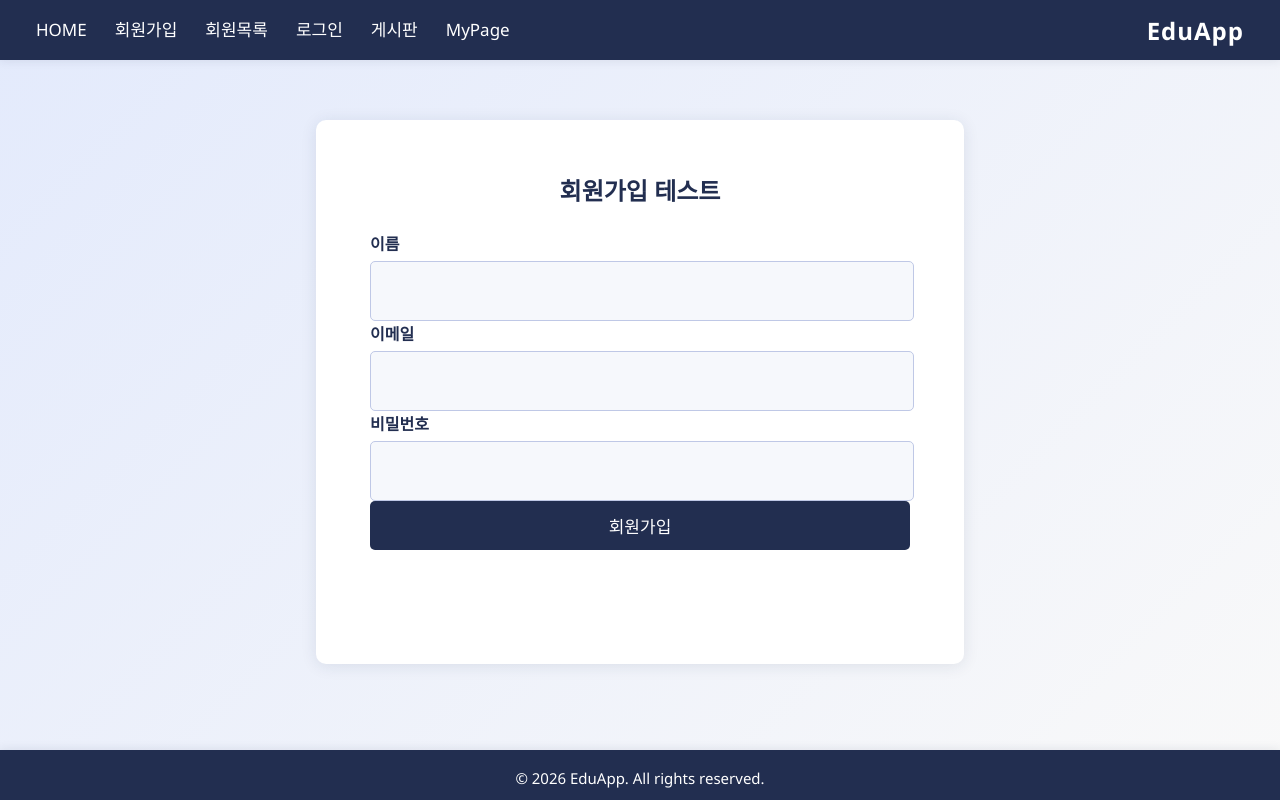
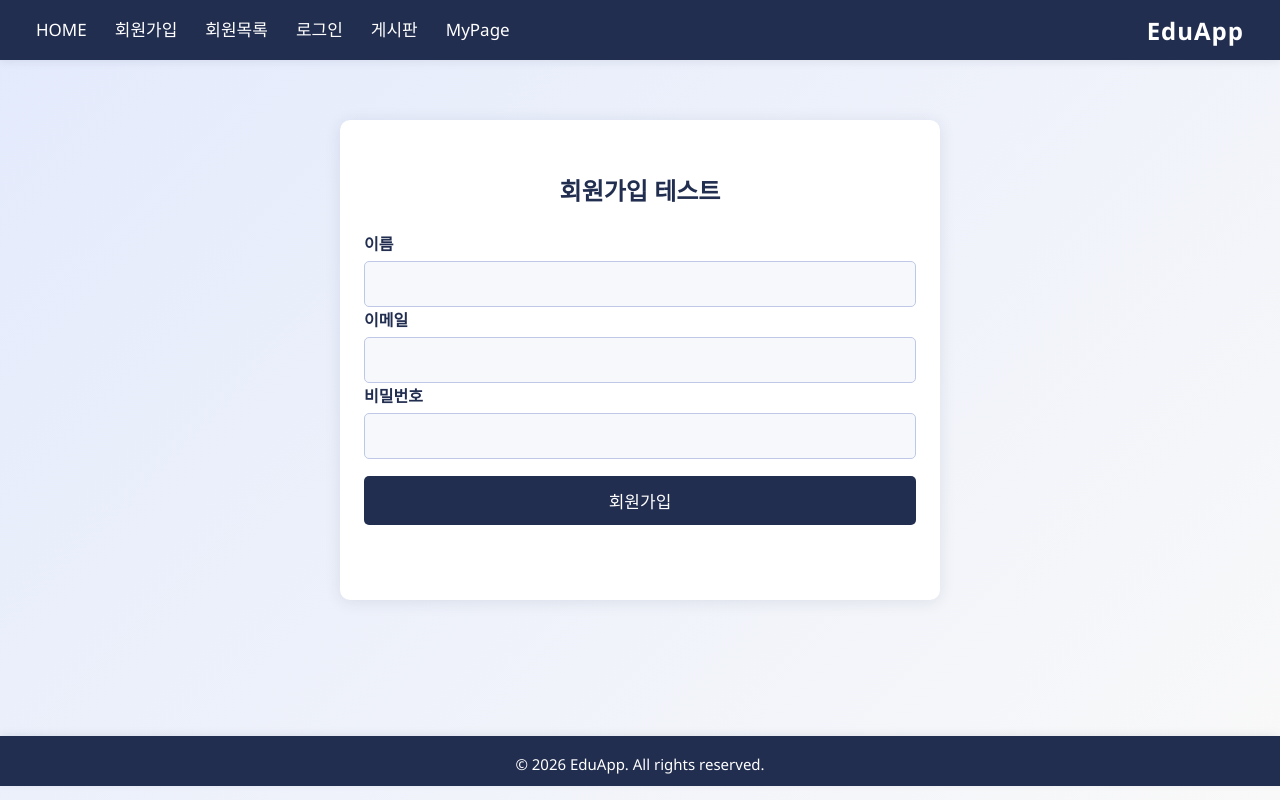
Before and after one commit to swanbaek/fastapi, a FastAPI app: page /signup in a window 1280 px wide. Run offline with FastAPI, Linux system fonts and the light colour scheme.

Commit message:
로그인과 회원가입 폼 스타일 개선

```diff
--- a/app/static/style.css
+++ b/app/static/style.css
@@ -1,4 +1,4 @@
-# 회원목록 테이블 스타일
+/* # 회원목록 테이블 스타일 */
 .users-table {
     width: 100%;
     border-collapse: collapse;
@@ -84,6 +84,7 @@ body {
     font-family: 'Segoe UI', Arial, sans-serif;
     background: linear-gradient(135deg, #e3eafc 0%, #f9f9f9 100%);
     margin: 0;
+    box-sizing: border-box;
     min-height: 100vh;
 }
 .navbar {
@@ -120,18 +121,12 @@ body {
     margin-right: 36px;
     letter-spacing: 1px;
 }
-.main {
-    min-height: 60vh;
-    max-width: 1200px;
-    margin:auto;
-    display: flex;
-    flex-direction: column;
-    align-items: center;
-    justify-content: center;
-}
+
 footer {
     background: #222e50;
     color: #fff;
+     box-sizing: border-box;
+     margin-bottom: 14px;
     text-align: center;
     padding: 18px 0 12px 0;
     position: fixed;
@@ -146,6 +141,7 @@ footer {
     min-height: 60vh;
     margin: 60px auto;
     background: #fff;
+    box-sizing: border-box;
     padding: 32px 24px;
     border-radius: 10px;
     box-shadow: 0 2px 16px rgba(34,46,80,0.10);
@@ -162,17 +158,21 @@ label {
     color: #222e50;
 }
 input[type="text"], input[type="email"], input[type="password"] {
-    width: 96%;
-    padding: 10px 12px;
-    height: 38px;
+    width: 100%;
+    max-width: 100%;
+    padding: 7px 12px;
+    height: 46px;
     border: 1px solid #bfc8e6;
     border-radius: 5px;
     font-size: 15px;
     background: #f6f8fc;
+    box-sizing: border-box;
 }
 button {
     width: 100%;
-    padding: 12px;
+    max-width: 100%;
+    padding: 12px 0;
+    margin-top: 1em;
     background: #222e50;
     color: #fff;
     border: none;
@@ -181,6 +181,7 @@ button {
     cursor: pointer;
     font-weight: 500;
     transition: background 0.2s;
+    box-sizing: border-box;
 }
 button:hover {
     background: #ffb400;
@@ -193,8 +194,7 @@ button:hover {
     font-weight: 500;
 }
 #signupForm{
-    margin:auto;
-    width:90%;
+    /* removed for unified form width */
 }
 #usersTable{
     margin:auto;
```
